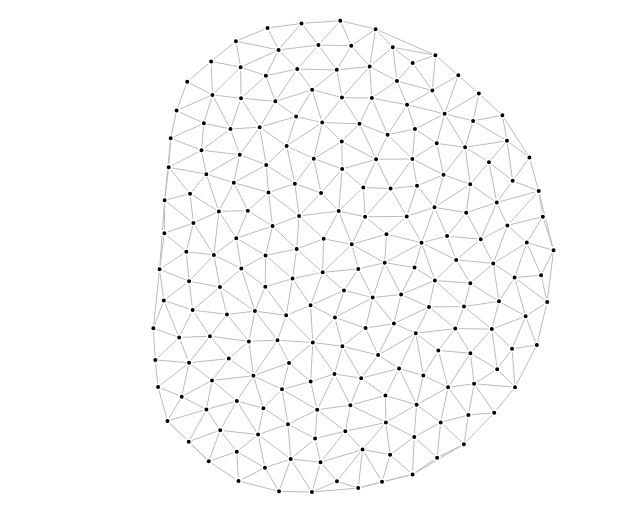
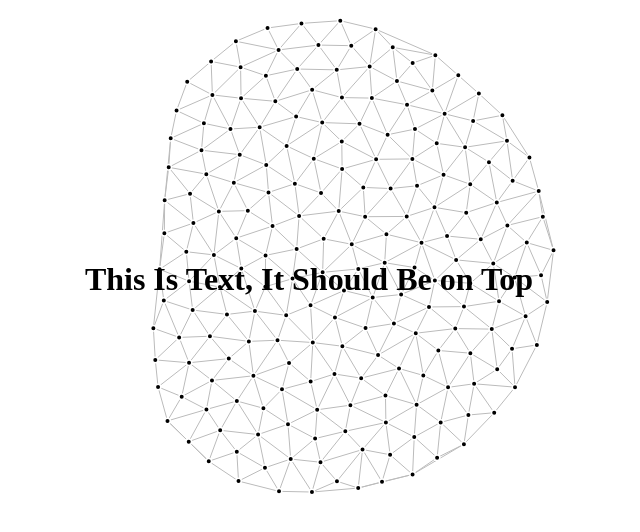
Before and after one commit to DivisionMax/mesh-text, a plain HTML site: page mesh.html in a window 1280 px wide. Shown: the whole page, without its empty margins (179-819 px from the left). Drawn offline with Linux system fonts and the light colour scheme.

Commit message:
Centered text and mesh is behind

```diff
--- a/mesh.html
+++ b/mesh.html
@@ -1,7 +1,14 @@
 <!DOCTYPE html>
 <meta charset="utf-8">
+<head>
+<link rel="stylesheet" type="text/css" href="style.css" />
+
+</head>
 <body>
+  <div class="fixed">
+    <h1 class="centered">This Is Text, It Should Be on Top</h1>
   <canvas></canvas>
+  </div>
 </body>
 <script src="./d3.v3.min.js"></script>
 <script>
--- /dev/null
+++ b/style.css
@@ -0,0 +1,12 @@
+.fixed {
+    position: fixed;
+    width: 960px;
+    height: 500px;
+}
+
+.centered{
+    position: absolute;
+    left: 50%;
+    top: 50%;
+    transform: translate(-50%, -50%);
+    }
```
